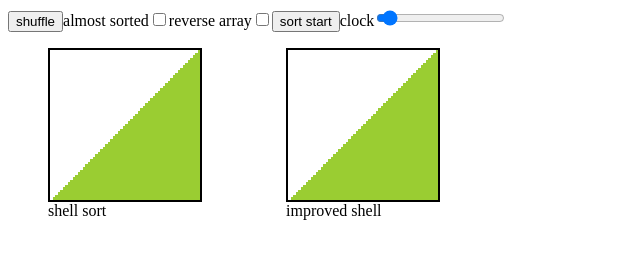
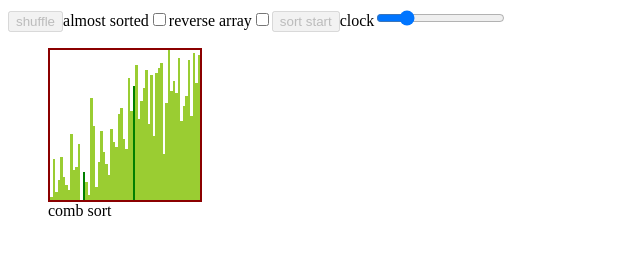
Before and after one commit to halfminami/visual-sorting-algorithm, a website with bundled scripts: page index.html in a window 1280 px wide. Both pictures are taken after a click on the button "sort start". Shown: the whole page, without its empty margins (0-640 px from the left). Built offline with nearby package versions, Linux system fonts and the light colour scheme.

Commit message:
add comb sort

```diff
--- a/TS/src/setting.ts
+++ b/TS/src/setting.ts
@@ -1,6 +1,7 @@
 import { SORTFUNC } from "./sortcommon.js";
 import {
   bubbleSort,
+  combsort,
   gnomesort,
   insertionsort,
   insertionsort_bin,
@@ -96,4 +97,10 @@ export const sortDict: {
     caption: "shell sort",
     name: "shell sort (div 2)",
   },
+  combsort: {
+    selector: ".combsort",
+    sortFunc: combsort,
+    caption: "comb sort",
+    name: "comb sort",
+  },
 };
--- a/TS/src/sortcommon.ts
+++ b/TS/src/sortcommon.ts
@@ -40,7 +40,7 @@ export function controlForms(first: Element): CONTROLS | undefined {
     sleepInput.type = "range";
     sleepInput.min = "0";
     sleepInput.max = "200";
-    sleepInput.value = "10";
+    sleepInput.value = "40";
     {
       const label = div.appendChild(document.createElement("label"));
       label.textContent = "clock";
--- a/TS/src/sortfunc.ts
+++ b/TS/src/sortfunc.ts
@@ -275,10 +275,35 @@ async function shellsort(arr: ArrayWrap, gap: number, div: number) {
   while (gap) {
     for (let i = 0; i < arr.array.length - gap; ++i) {
       for (let j = i; j >= 0 && (await arr.leftBigger(j, j + gap)); j -= gap) {
-        arr.swap(j, j + gap);
+        await arr.swap(j, j + gap);
       }
     }
 
     gap = Math.floor(gap / div);
   }
 }
+
+/** @see {@link https://en.wikipedia.org/wiki/Comb_sort} */
+export async function combsort(arr: ArrayWrap) {
+  const shrink = 1.3;
+  let gap = arr.array.length;
+  while (1) {
+    gap = Math.floor(gap / shrink);
+    let sorted = false;
+    if (gap <= 1) {
+      gap = 1;
+      sorted = true;
+    }
+    for (let i = 0; i < arr.array.length - gap; ++i) {
+      if (await arr.leftBigger(i, i + gap)) {
+        await arr.swap(i, i + gap);
+        sorted = false;
+      }
+    }
+    if (sorted) {
+      break;
+    }
+  }
+
+  return arr;
+}
--- a/index.html
+++ b/index.html
@@ -8,16 +8,17 @@
   </head>
   <body>
     <!-- <div class="bubblesort"></div>
-    <div class="shakersort"></div>
-    <div class="mergesort"></div>
-    <div class="gnomesort"></div>
-    <div class="radixsort"></div> -->
+    <div class="shakersort"></div> -->
+    <!-- <div class="gnomesort"></div> -->
+    <!-- <div class="mergesort"></div> -->
+    <!-- <div class="radixsort"></div> -->
     <!-- <div class="insertionsort"></div>
     <div class="insertionsort-bin"></div> -->
     <!-- <div class="selectionsort"></div>
     <div class="selectionsort-double"></div> -->
-    <div class="shellsort2"></div>
-    <div class="shellsort3"></div>
+    <!-- <div class="shellsort2"></div>
+    <div class="shellsort3"></div> -->
+    <div class="combsort"></div>
 
     <!-- perform sort individually -->
     <!-- <script src="./JS/individual.js" defer type="module"></script>
```
Also changed, not shown: README.md.
